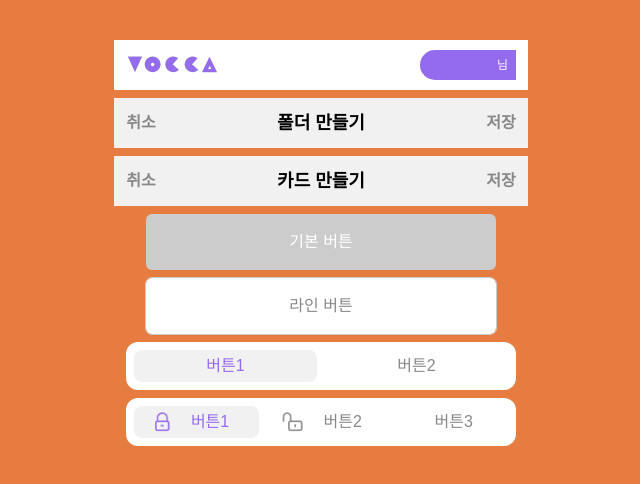
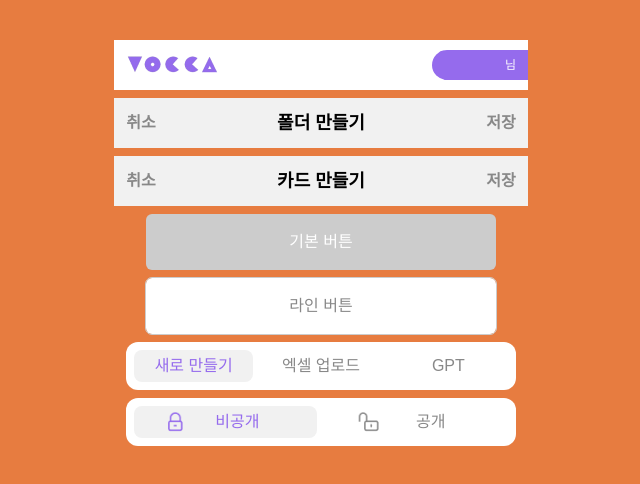
Before and after one commit to OZ-Coding-School/oz_02_main-005-FE, a Next.js app: page / in a window 1280 px wide. Shown: the top 484 px of the page, without its empty margins (319-959 px from the left). Built offline with nearby package versions, Linux system fonts and the light colour scheme.

Commit message:
feat: 공용 컴포넌트 작업 수정

```diff
--- a/src/app/page.tsx
+++ b/src/app/page.tsx
@@ -52,8 +52,9 @@ export default function Home() {
         type="switch"
         onClick={handleClick}
         buttonContents={[
-          { label: '버튼1' },
-          { label: '버튼2' }
+          { label: '새로 만들기' },
+          { label: '엑셀 업로드' },
+          { label: 'GPT' },
         ]}
       />
 
@@ -61,9 +62,8 @@ export default function Home() {
         type="switch"
         onClick={handleClick}
         buttonContents={[
-          { icon: '/icons/private.png', activeIcon: '/icons/private-active.png', label: '버튼1' },
-          { icon: '/icons/public.png',  activeIcon: '/icons/public-active.png', label: '버튼2' },
-          { label: '버튼3'}
+          { icon: '/icons/private.png', activeIcon: '/icons/private-active.png', label: '비공개' },
+          { icon: '/icons/public.png',  activeIcon: '/icons/public-active.png', label: '공개' },
         ]}
       />
     </main>
--- a/src/shared/@common/ui/Button.tsx
+++ b/src/shared/@common/ui/Button.tsx
@@ -39,7 +39,7 @@ const Button = ({ type, onClick, children, buttonContents = [] }: ButtonProps) =
             <button
               key={index}
               className={`flex-1 h-full rounded-[8px] font-medium flex items-center
-                          ${content.icon ? 'justify-evenly pr-4' : 'justify-center'}
+                          ${content.icon ? 'justify-evenly pr-8' : 'justify-center'}
                           ${isActive ? 'bg-gray text-primary' : 'bg-white text-gray8'}`}
               onClick={() => handleClick(index)}
             >
--- a/src/shared/@common/ui/Header.tsx
+++ b/src/shared/@common/ui/Header.tsx
@@ -3,7 +3,7 @@ import Image from 'next/image';
 
 const Header = () => {
   return (
-    <header className="w-[414px] h-[50px] bg-white flex items-center justify-between px-3">
+    <header className="w-[414px] h-[50px] pl-[12px] bg-white flex items-center justify-between ">
       <div>
         <Image
           src="/images/logo.png"
@@ -12,8 +12,8 @@ const Header = () => {
           height={40}
         />
       </div>
-      <div className='w-24 h-[30px] bg-primary flex items-center justify-end rounded-l-full'>
-        <p className='text-white pr-2 text-12 '>
+      <div className='w-24 h-[30px] pr-[12px] bg-primary flex items-center justify-end rounded-l-full'>
+        <p className='text-white text-12'>
           {''} 님
         </p>
       </div>
```
